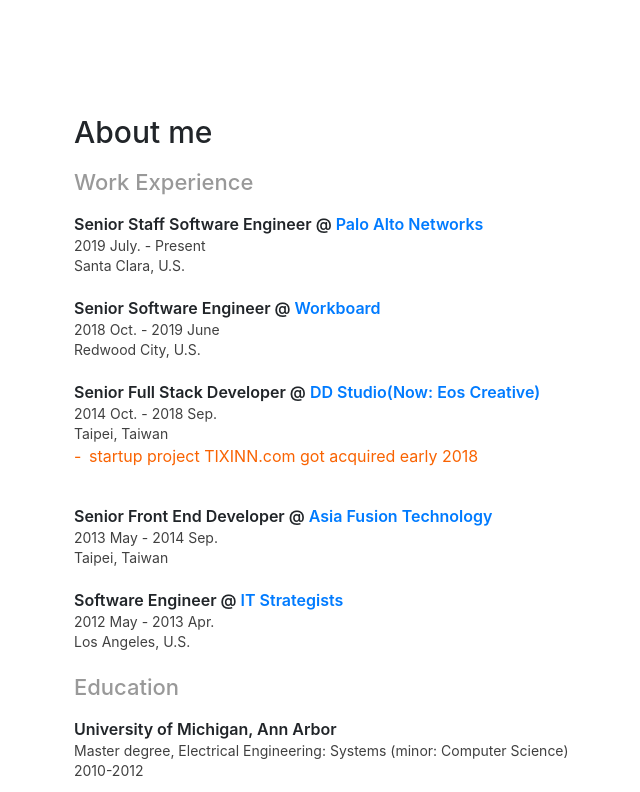
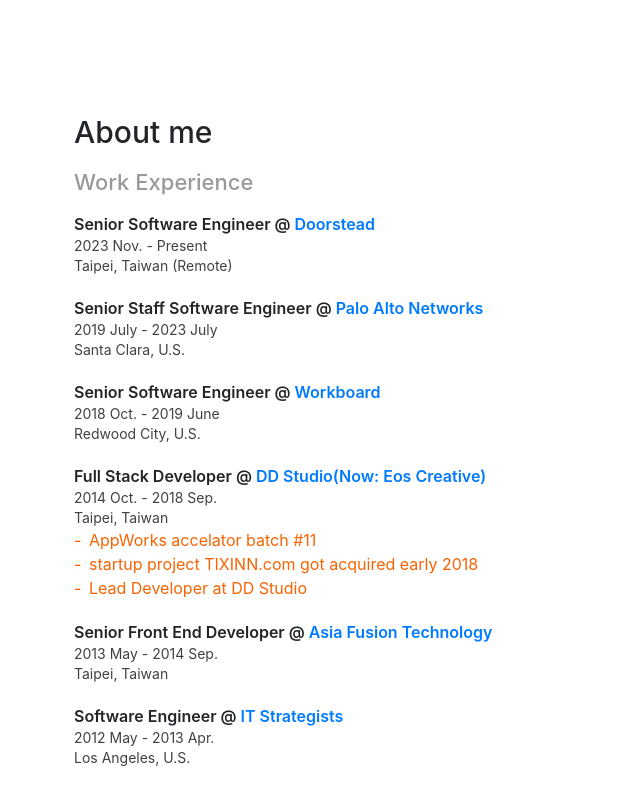
Before and after one commit to matrixki/matrixki, a React (Create React App) app: page / in a window 1280 px wide. Shown: the part 1134-1926 px from the top of the page, without its empty margins (11-651 px from the left). Built offline with nearby package versions, Linux system fonts and the light colour scheme; no server answers.

Commit message:
update personal info

```diff
--- a/src/components/work-block.js
+++ b/src/components/work-block.js
@@ -23,8 +23,10 @@
                 { this.props.city &&
                     <label className="city">{this.props.city}</label>
                 }
-                { this.props.highlight &&
-                    <p className="highlight">{ this.props.highlight }</p>
+                { this.props.highlights && this.props.highlights.length > 0 &&
+                    this.props.highlights.map( (highlight, index) => {
+                        return (<p key={index} className="highlight">{ highlight }</p>);
+                    })
                 }
             </div>
         );
--- a/src/css/pages/_index.scss
+++ b/src/css/pages/_index.scss
@@ -130,6 +130,7 @@
         color: rgb(249,99,2);
         padding: 0 0 0 15px;
         position: relative;
+        margin-bottom: 0;
         &::before{
             position: absolute;
             top: 0;
--- a/src/css/style.css
+++ b/src/css/style.css
@@ -356,6 +356,7 @@
   color: rgb(249, 99, 2);
   padding: 0 0 0 15px;
   position: relative;
+  margin-bottom: 0;
 }
 .work-block .highlight::before {
   position: absolute;
--- a/src/pages/index.js
+++ b/src/pages/index.js
@@ -115,9 +115,10 @@
                                 </div>
                                 <div className="col-12">
                                     <h3 className="section-subtitle">Work Experience</h3>
-                                    <WorkBlock name="Senior Staff Software Engineer" link="https://www.paloaltonetworks.com/" unit="Palo Alto Networks" year="2019 July. - Present" city="Santa Clara, U.S." />
+                                    <WorkBlock name="Senior Software Engineer" link="https://www.doorstead.com/" unit="Doorstead" year="2023 Nov. - Present" city="Taipei, Taiwan (Remote)" />
+                                    <WorkBlock name="Senior Staff Software Engineer" link="https://www.paloaltonetworks.com/" unit="Palo Alto Networks" year="2019 July - 2023 July" city="Santa Clara, U.S." />
                                     <WorkBlock name="Senior Software Engineer" link="https://workboard.com" unit="Workboard" year="2018 Oct. - 2019 June" city="Redwood City, U.S." />
-                                    <WorkBlock name="Senior Full Stack Developer" link="https://eoscreative.co/" unit="DD Studio(Now: Eos Creative)" year="2014 Oct. - 2018 Sep." city="Taipei, Taiwan" highlight="startup project TIXINN.com got acquired early 2018" />
+                                    <WorkBlock name="Full Stack Developer" link="https://eoscreative.co/" unit="DD Studio(Now: Eos Creative)" year="2014 Oct. - 2018 Sep." city="Taipei, Taiwan" highlights={["AppWorks accelator batch #11", "startup project TIXINN.com got acquired early 2018", "Lead Developer at DD Studio"]} />
                                     <WorkBlock name="Senior Front End Developer" link="http://afusion.com" unit="Asia Fusion Technology" year="2013 May - 2014 Sep." city="Taipei, Taiwan" />
                                     <WorkBlock name="Software Engineer" link="http://www.itstrategists.com" unit="IT Strategists" year="2012 May - 2013 Apr." city="Los Angeles, U.S." />
                                 </div>
```
Also changed, not shown: 1 other file (tests, documents, lock files or other folders).
